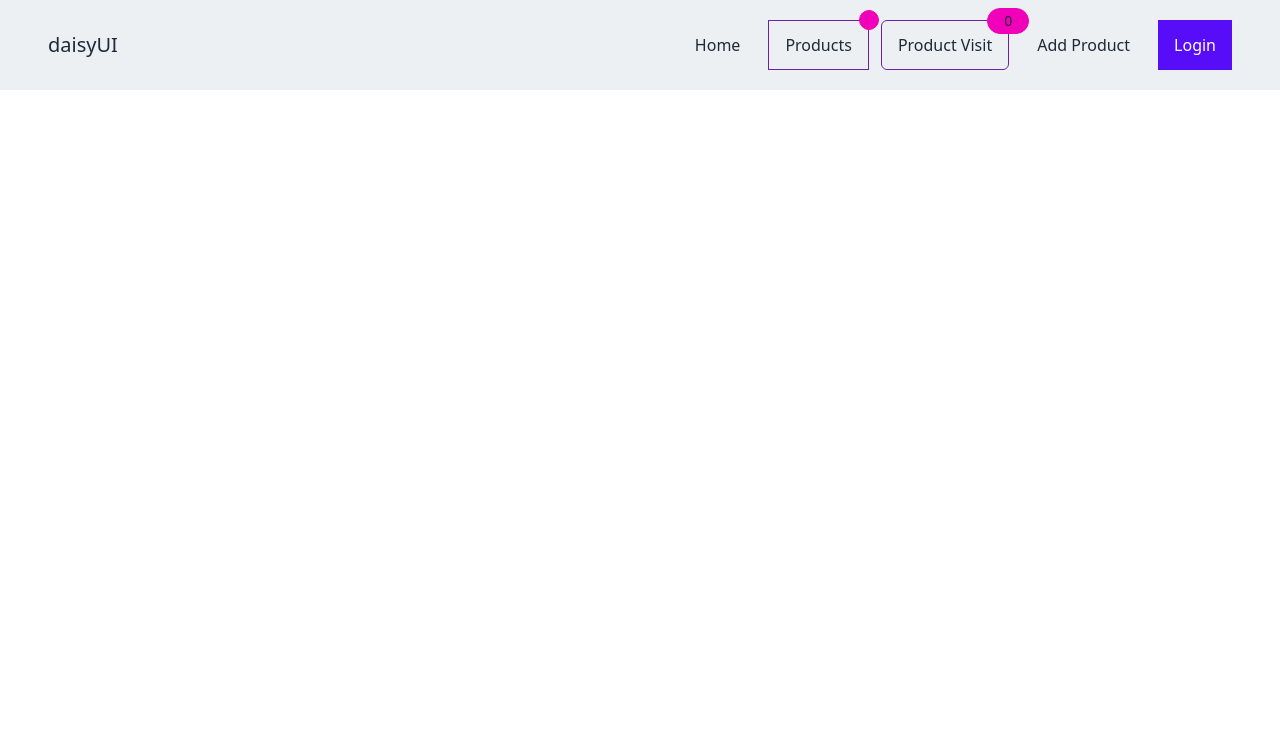
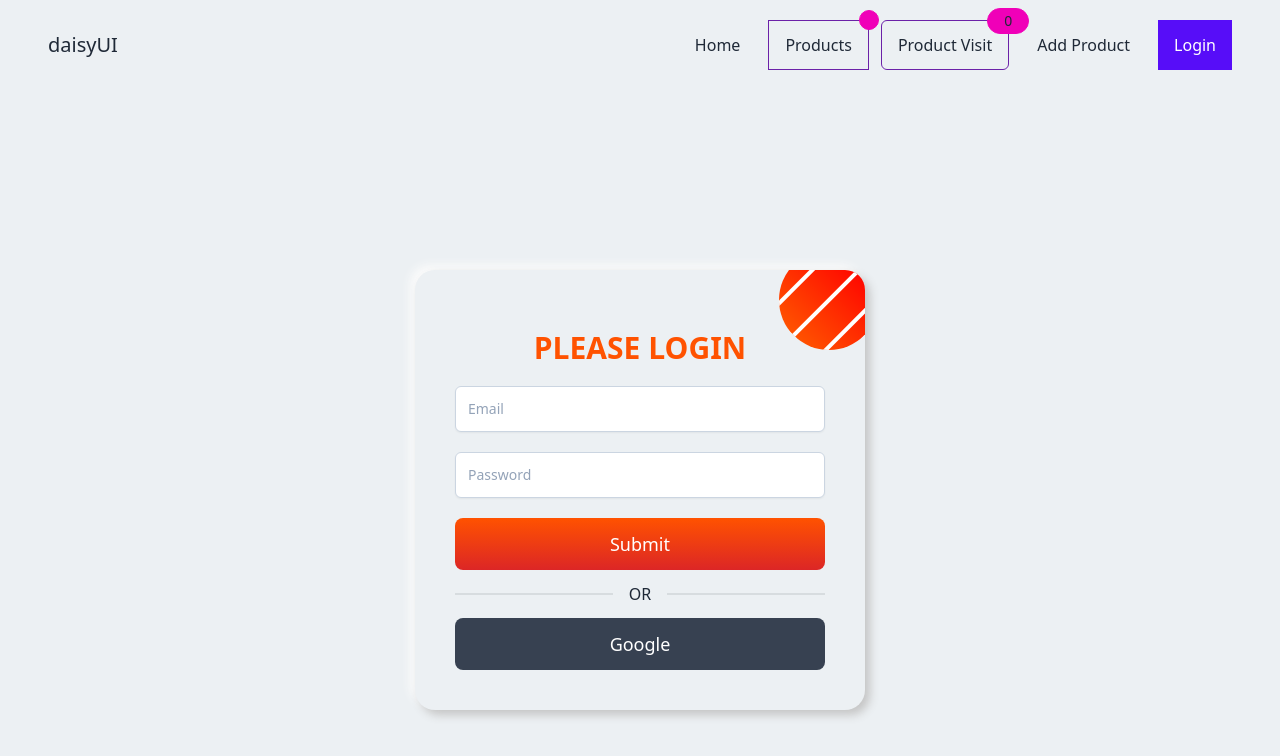
Before and after one commit to mdriazuddin417/nyx_wolves_client, a React (Create React App) app: page /login in a window 1280 px wide. Shown: the top 756 px of the page. Built offline with nearby package versions, Linux system fonts and the light colour scheme; no server answers.

Commit message:
product detail section

```diff
--- a/src/App.js
+++ b/src/App.js
@@ -7,6 +7,9 @@ import Home from "./components/Pages/Home";
 import UpdateProduct from "./components/Pages/UpdateProduct";
 import Header from "./Shared/Header";
 import AllProduct from "./components/Pages/AllProduct";
+import Login from "./components/Pages/Login";
+import NotFound from "./components/Pages/NotFound";
+import ProductDetail from "./components/Pages/ProductDetail";
 
 function App() {
   return (
@@ -17,8 +20,11 @@ function App() {
           <Route path="/" element={<Home />} />
           <Route path="/home" element={<Home />} />
           <Route path="/addproduct" element={<AddProduct />} />
+          <Route path="/details/:id" element={<ProductDetail />} />
           <Route path="/updateproduct/:id" element={<UpdateProduct />} />
           <Route path="/product" element={<AllProduct />} />
+          <Route path="/login" element={<Login />} />
+          <Route path="*" element={<NotFound />} />
         </Routes>
       </div>
       <ToastContainer />
--- /dev/null
+++ b/src/components/Pages/Login.js
@@ -0,0 +1,125 @@
+import axios from "axios";
+import React from "react";
+
+import { useState } from "react";
+import { useForm } from "react-hook-form";
+import { useParams } from "react-router-dom";
+import { toast } from "react-toastify";
+
+const Login = () => {
+  const { id } = useParams();
+  const [pic, setPic] = useState("");
+
+  const [loading, setLoading] = useState(false);
+  const {
+    register,
+    formState: { errors },
+    reset,
+    handleSubmit,
+  } = useForm();
+
+  const onSubmit = async (data) => {
+    setLoading(true);
+    const image = data.image[0];
+    const image2 = data.image2[0];
+
+    const formData = new FormData();
+
+    formData.append("image", image);
+    formData.append("image", image2);
+
+    await axios
+      .post(
+        "https://api.imgbb.com/1/upload?key=0e53fbea7f6ba111a8e8e78349d06c7b",
+        formData,
+      )
+      .then((res) => {
+        const img = res?.data?.data?.display_url;
+        setPic(img);
+        console.log("Work 1");
+      })
+      .catch((error) => {
+        setLoading(false);
+        console.log(error);
+      });
+
+    await axios
+      .post(
+        "https://api.imgbb.com/1/upload?key=0e53fbea7f6ba111a8e8e78349d06c7b",
+        formData,
+      )
+      .then((res) => {
+        const img2 = res?.data?.data?.display_url;
+
+        const picture = [pic, img2];
+        const product = { ...data, image: picture };
+        axios
+          .patch(`http://localhost:5000/product/${id}`, product)
+          .then((res) => {
+            setLoading(false);
+            toast.success("Update  successfully !");
+            reset();
+          });
+      })
+      .catch((error) => {
+        toast.error(error?.message);
+        setLoading(false);
+      });
+  };
+  return (
+    <div className="h-screen flex justify-center items-center">
+      <div className="min-w-[300px] w-[450px] my-card rounded-lg overflow-hidden p-10 relative">
+        <div className="my-child-path flex justify-around items-center">
+          <div className="w-1 h-full bg-white"></div>
+          <div className="w-1 h-full bg-white"></div>
+          <div className="w-1 h-full bg-white"></div>
+        </div>
+        <div>
+          <h3 className="uppercase text-3xl text-[#ff5200] font-bold text-center my-5">
+            Please Login
+          </h3>
+          <form onSubmit={handleSubmit(onSubmit)} className="space-y-5">
+            <div>
+              <input
+                {...register("email", { required: true })}
+                type="email"
+                className="my-input"
+                placeholder="Email"
+              />
+              {errors.email?.type === "required" && (
+                <p className="text-red-500 text-sm">Product name is required</p>
+              )}
+            </div>
+            <div>
+              <input
+                {...register("password", { required: true })}
+                type="password"
+                className="my-input"
+                placeholder="Password"
+              />
+              {errors.email?.type === "required" && (
+                <p className="text-red-500 text-sm">Password is recoured</p>
+              )}
+            </div>
+
+            <div>
+              <input
+                className="w-full py-3 px-2 rounded-lg my-btn text-white font-samibold text-lg "
+                type="submit"
+                value={"Submit"}
+              />
+            </div>
+          </form>
+          <div className="divider">OR</div>
+          <div>
+            <button className="w-full py-3 px-2 rounded-lg bg-gray-700 text-white font-samibold text-lg ">
+              Google
+            </button>
+          </div>
+        </div>
+      </div>
+    </div>
+  );
+};
+
+export default Login;
--- /dev/null
+++ b/src/components/Pages/NotFound.js
@@ -0,0 +1,20 @@
+import React from "react";
+import { Link } from "react-router-dom";
+
+const NotFound = () => {
+  return (
+    <div class="hero h-[80vh] bg-base-200">
+      <div class="hero-content text-center">
+        <div class="max-w-md">
+          <h1 class="text-8xl text-red-500 font-bold">404</h1>
+          <p class="py-6 text-5xl">Page Not Found</p>
+          <Link to={"/"}>
+            <button class="btn btn-primary">Go to Home</button>
+          </Link>
+        </div>
+      </div>
+    </div>
+  );
+};
+
+export default NotFound;
--- /dev/null
+++ b/src/components/Pages/ProductDetail.js
@@ -0,0 +1,46 @@
+import React from "react";
+import { useParams } from "react-router-dom";
+import axios from "axios";
+import Loading from "../../Shared/Loading";
+import { useQuery } from "react-query";
+import { useEffect } from "react";
+import { useState } from "react";
+
+const ProductDetail = () => {
+  const [product, setProduct] = useState({});
+  const { id } = useParams();
+  useEffect(() => {
+    fetch(`http://localhost:5000/product/${id}`)
+      .then((res) => res.json())
+      .then((data) => setProduct(data));
+  }, [id]);
+
+  const { image, price, text, name } = product;
+  return (
+    <div className="lg:pt-20 lg:pb-24 lg:px-12 p-5">
+      <div className="h-screen flex justify-center items-center">
+        <div className="  my-card rounded-lg overflow-hidden p-10 relative">
+          <div className="grid lg:grid-cols-2 grid-cols-1 gap-10">
+            <div className="flex flex-col items-center gap-5 justify-start">
+              <img src={image && image[0]} alt="" className="rounded " />
+              <img
+                src={image && image[1]}
+                alt=""
+                className="rounded w-[200px]"
+              />
+            </div>
+            <div className="p-10">
+              <h3 className="text-[#ff5200] text-3xl">{name}</h3>
+              <p className=" text-3xl">Price: ${price}</p>
+              <p className="text-gray-500">
+                <span className="font-bold">Description:</span> {text}
+              </p>
+            </div>
+          </div>
+        </div>
+      </div>
+    </div>
+  );
+};
+
+export default ProductDetail;
--- a/src/components/Pages/Products.js
+++ b/src/components/Pages/Products.js
@@ -9,7 +9,7 @@ const Products = () => {
     <Loading />;
   }
   return (
-    <div className="my-10 lg:px-12 lg:py-10 p-5">
+    <div className="my-10 lg:px-12 lg:py-10 p-5 ">
       <div>
         <h2 className="text-4xl text-center text-[#ff5200] font-bold">
           Our Products
--- a/src/components/Pages/SingleProduct.js
+++ b/src/components/Pages/SingleProduct.js
@@ -23,7 +23,9 @@ const SingleProduct = ({ product, refetch }) => {
         <p className="text-md text-gray-500 ">
           <span className="font-bold">Description: </span>
           {text.length < 120 ? text : text.slice(0, 120)}...
-          <span className="link">Read More</span>
+          <Link to={`/details/${_id}`} className="link">
+            Read More
+          </Link>
         </p>
         <div className="flex justify-between items-center ">
           <Link to={`/updateproduct/${_id}`}>
--- a/src/customHook/useProducts.js
+++ b/src/customHook/useProducts.js
@@ -1,5 +1,3 @@
-import { useEffect } from "react";
-import { useState } from "react";
 import { useQuery } from "react-query";
 import axios from "axios";
 const useProducts = () => {
```
Also changed, not shown: public/products.json (+6 -6 lines).
